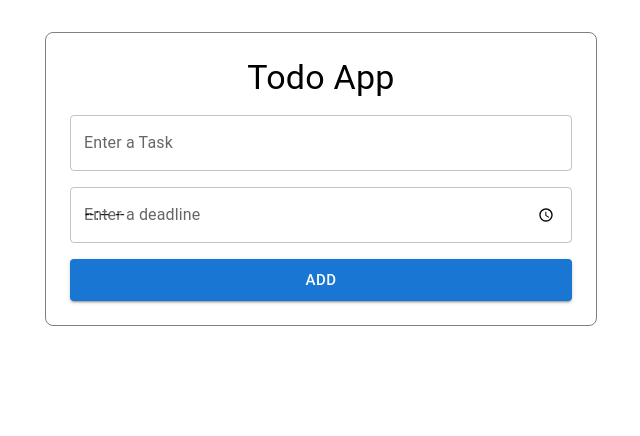
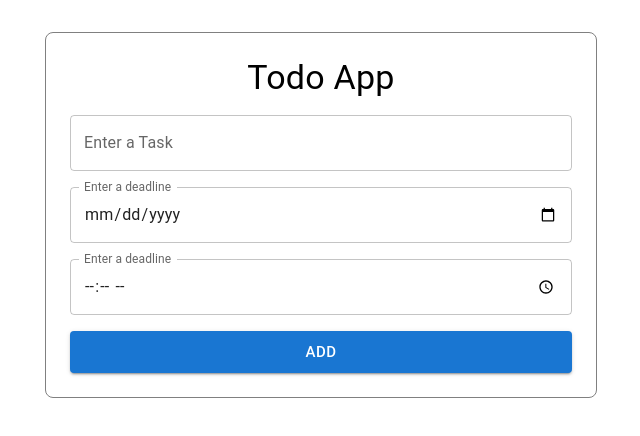
Before and after one commit to Prathiksha0808/Todo_APP, a React (Vite) app: page / in a window 1280 px wide. Shown: the top 436 px of the page, without its empty margins (319-959 px from the left). Built offline with nearby package versions, Linux system fonts and the light colour scheme.

Commit message:
add todo creation functionality

```diff
--- a/src/components/todo.jsx
+++ b/src/components/todo.jsx
@@ -3,8 +3,29 @@ import Box from '@mui/material/Box';
 import Typography from '@mui/material/Typography';
 import Button from '@mui/material/Button';
 import TextField from '@mui/material/TextField';
+import {useState} from 'react';
+
 
 function Todo(){
+
+  const[task,setTask]=useState("");
+  const[date,setDate]=useState("");
+  const[time,setTime]=useState("");
+  const[todos,setTodo]=useState([]);
+
+  const handleAddTask=()=>{
+    const newTask={
+      id:Date.now(),
+      task,
+      date,
+      time,
+    };
+    setTodo([...todos,newTask]);
+    setTask("");
+    setDate("");
+    setTime("");
+  };
+
 return(
     <Container maxWidth="sm">
     <Box
@@ -19,16 +40,37 @@ return(
       </Typography>
 
       <TextField
-        label="Enter a Task" variant="outlined" fullWidth
+        label="Enter a Task" variant="outlined" fullWidth value={task} onChange={(e)=>setTask(e.target.value)}
       />
 
       <TextField
-        label="Enter a deadline" type="time" variant="outlined" fullWidth
+        label="Enter a deadline" type="date" variant="outlined" fullWidth  value={date} onChange={(e)=>setDate(e.target.value)} InputLabelProps={{ shrink: true }}
       />
 
-      <Button variant="contained" size="large">
+       <TextField
+        label="Enter a deadline" type="time" variant="outlined" fullWidth  value={time} onChange={(e)=>setTime(e.target.value)} InputLabelProps={{ shrink: true }}
+
+      />
+
+      <Button variant="contained" size="large" onClick={handleAddTask}>
         Add
       </Button>
+      {todos.map((todo) => (
+  <Box
+    key={todo.id}
+    sx={{
+      border: "1px solid #ccc",
+      p: 2,
+      borderRadius: 1,
+    }}
+  >
+    <Typography>{todo.task}</Typography>
+    <Typography variant="caption">
+      {todo.date} {todo.time}
+    </Typography>
+  </Box>
+))}
+
     </Box>
   </Container>
 )
```
